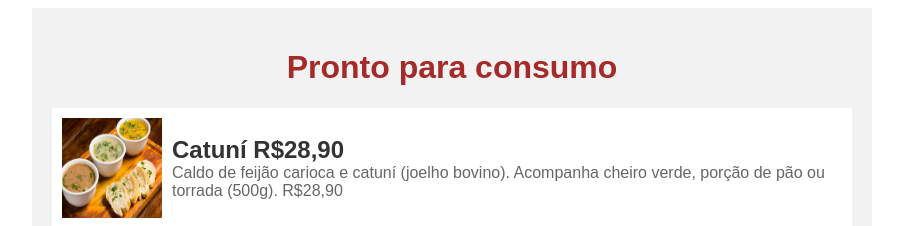
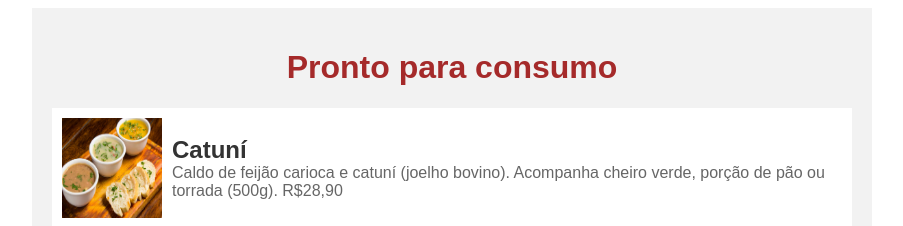
Before and after one commit to LeonardoFreedGamer/caldodafran, a plain HTML site: page index.html in a window 1280 px wide. Shown: the top 226 px of the page, without its empty margins (188-1091 px from the left). Drawn offline with Linux system fonts and the light colour scheme.

Commit message:
tirado valor

```diff
--- a/index.html
+++ b/index.html
@@ -13,7 +13,7 @@
   <div class="menu-item">
     <img src="imagem/catuni.png" alt="1">
     <div class="item-descricao">
-      <h2>Catuní R$28,90</h2>
+      <h2>Catuní</h2>
       <p>Caldo de feijão carioca e catuní (joelho bovino). Acompanha cheiro verde, porção de pão ou torrada (500g). R$28,90</p>
     </div>
   </div>
```
